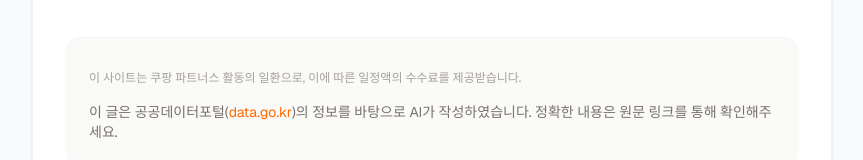
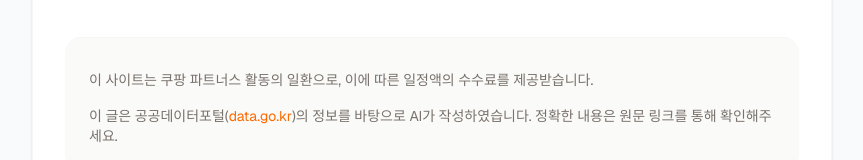
Before and after one commit to RoyHong01/my-local-info, a Next.js app: page /blog/2023-10-27-childcare-tuition-support in a window 1280 px wide. Shown: the part 2810-2970 px from the top of the page, without its empty margins (48-911 px from the left). Built offline with nearby package versions, Linux system fonts and the light colour scheme; no server answers.

Commit message:
fix: 쿠팡 사이드바 배너 공식 iframe URL 방식 고정, 공정위 문구 폰트 크기 통일

```diff
--- a/src/app/blog/[slug]/page.tsx
+++ b/src/app/blog/[slug]/page.tsx
@@ -142,7 +142,7 @@ export default async function BlogPostPage({ params }: { params: Promise<{ slug:
           <AdBanner />
           <CoupangBottomBanner bannerId="coupang-bottom-blog" />
           <footer className="mt-12 pt-8 border-t border-stone-100 text-sm text-stone-500 space-y-4 bg-stone-50 p-6 rounded-2xl">
-            <p className="text-xs text-stone-400">이 사이트는 쿠팡 파트너스 활동의 일환으로, 이에 따른 일정액의 수수료를 제공받습니다.</p>
+            <p className="text-sm text-stone-500">이 사이트는 쿠팡 파트너스 활동의 일환으로, 이에 따른 일정액의 수수료를 제공받습니다.</p>
             <p>
               이 글은 공공데이터포털(<a href="https://data.go.kr" target="_blank" rel="noopener noreferrer" className="text-orange-500 hover:underline">data.go.kr</a>)의 정보를 바탕으로 AI가 작성하였습니다. 정확한 내용은 원문 링크를 통해 확인해주세요.
             </p>
```
